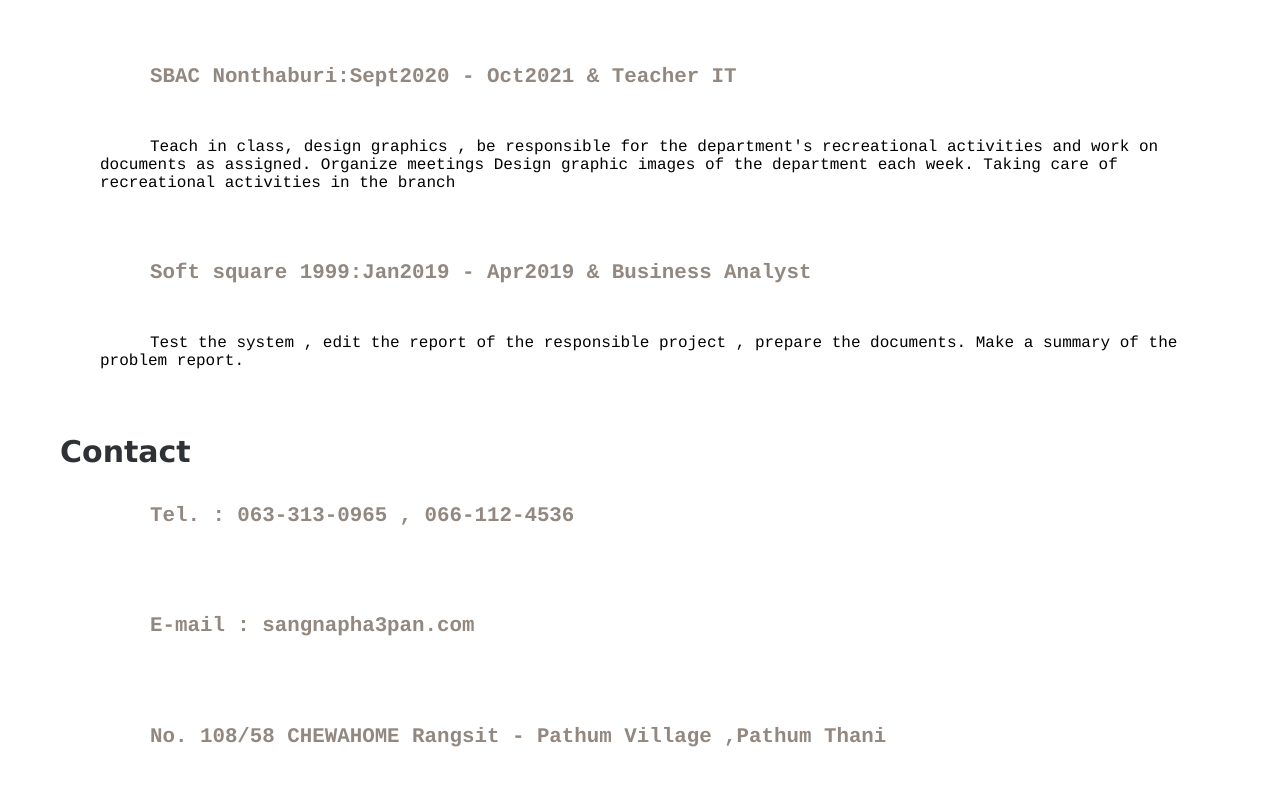
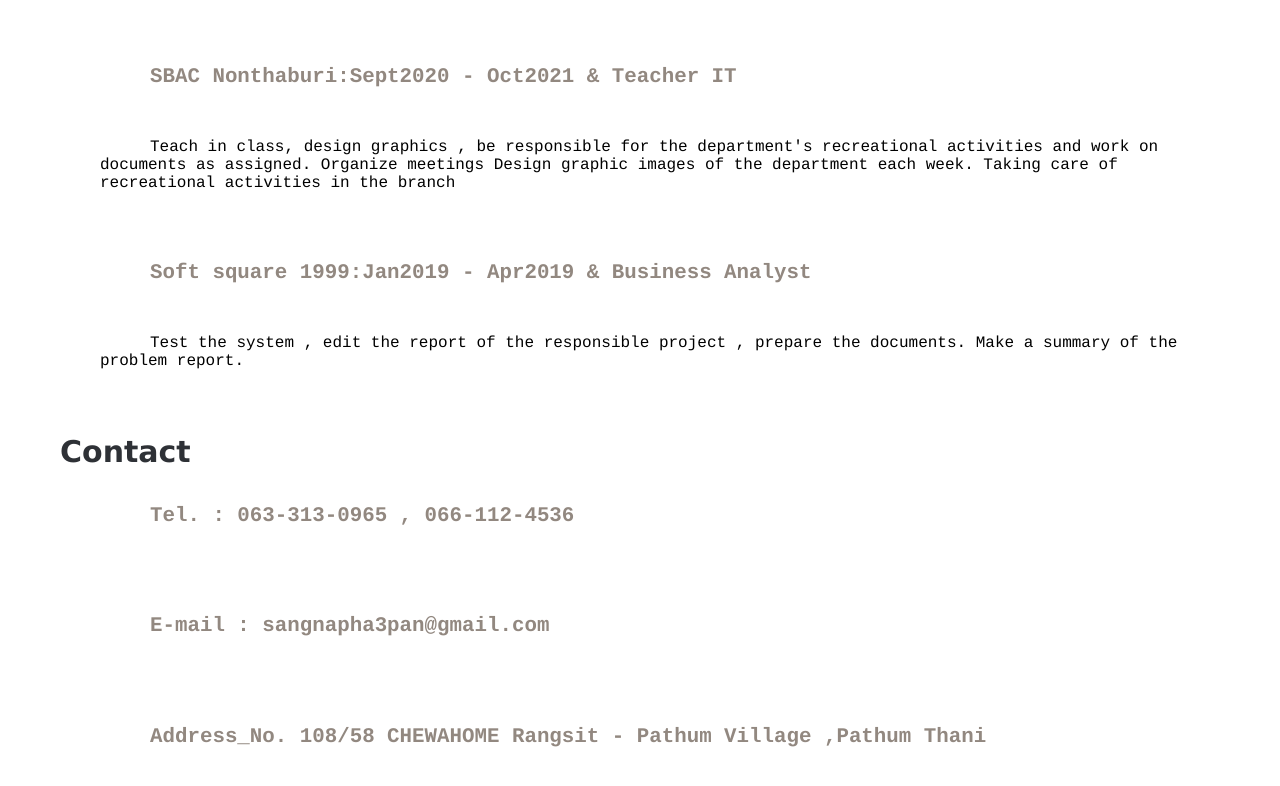
Before and after one commit to sangnapha26/sangnapha26.github.io, a plain HTML site: page index.html in a window 1280 px wide. Shown: the part 1832-2618 px from the top of the page. Drawn offline with Linux system fonts and the light colour scheme.

Commit message:
edit ststic in email

```diff
--- a/index.html
+++ b/index.html
@@ -222,9 +222,9 @@
 
                <h5 class="Ex01">Tel. : 063-313-0965 , 066-112-4536</h5> <br>
 
-               <h5 class="Ex01">E-mail : sangnapha3pan.com</h5> <br>
+               <h5 class="Ex01">E-mail : sangnapha3pan@gmail.com</h5> <br>
 
-               <h5 class="Ex01">No. 108/58 CHEWAHOME Rangsit - Pathum Village ,Pathum Thani</h5> <br>
+               <h5 class="Ex01">Address_No. 108/58 CHEWAHOME Rangsit - Pathum Village ,Pathum Thani</h5> <br>
 
 
 
```
